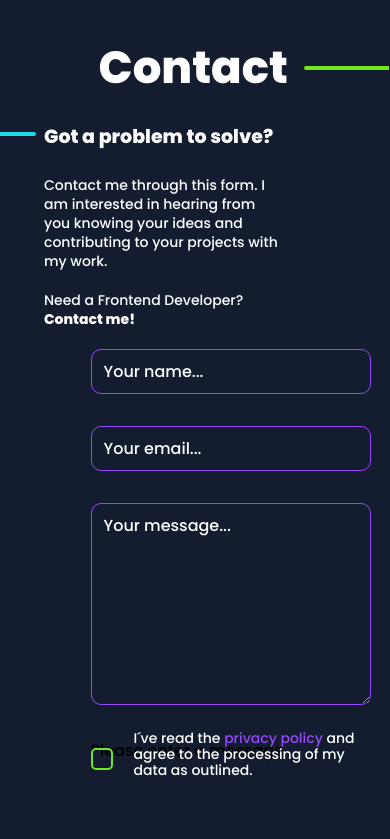
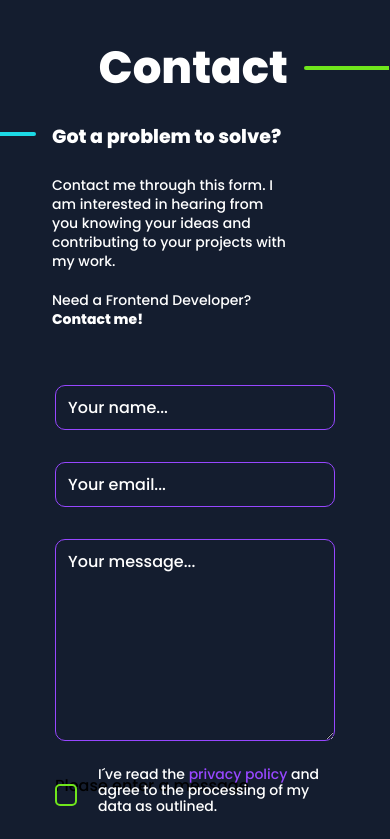
Before and after one commit to SebastianSchult/portfolioVer2, an Angular app: page / in a window 390 px wide. Shown: the part 4805-5644 px from the top of the page. Built offline with nearby package versions, Linux system fonts and the light colour scheme.

Commit message:
contact-section resp max 767px

```diff
--- a/src/app/main-content/contact-section/contact-section.component.scss
+++ b/src/app/main-content/contact-section/contact-section.component.scss
@@ -302,7 +302,80 @@ button[type="submit"] {
   opacity: 1;
 }
 
-@media screen and (max-width: 400px) {
+@media screen and (max-width: 767px){
+  .contact-headline {
+    gap: 16px;
+    width: auto;
+
+    h2 {
+      font-size: 45px;
+      transform: none;
+      gap: 16px;
+    }
+  }
+
+  .contact-d-flex {
+    width: 100%;
+  }
+
+  .contact-text-headline {
+    font-size: 32px;
+  }
+
+  .contact-text-block {
+    max-width: 470px;
+      font-size: 16px;
+
+  }
+  .contact-line {
+    width: 85px;
+    margin: 0;
+  }
+
+  .contact-line-span {
+    left: -2px;
+  }
+
+  .contact-text {
+    max-width: 460px;
+    margin-left: 0;
+    padding-left: 8px;
+
+    }
+
+    .contact-text-end {
+      font-size: 16px;
+    }
+
+    .contact-form {
+      max-width: 460px;
+      align-items: center;
+      justify-content: center;
+      margin: auto;
+    }
+
+    form {
+      max-width: 460px;
+    }
+
+    .privacy-policy {
+      max-width: 460px;
+      text-wrap: wrap;
+    }
+
+    button[type="submit"] {
+      width: 240px;
+      font-size: 16px;
+    }
+
+    .contact-btn-up {
+      margin-top: 500px;
+      right: 32px;
+    }
+
+}
+
+@media screen and (max-width: 479px) {
   .contact-headline {
     gap: 16px;
     width: auto;
@@ -345,6 +418,9 @@ button[type="submit"] {
 
     .contact-form {
       max-width: 280px;
+      align-items: center;
+      justify-content: center;
+      margin: auto;
     }
 
     form {
```
